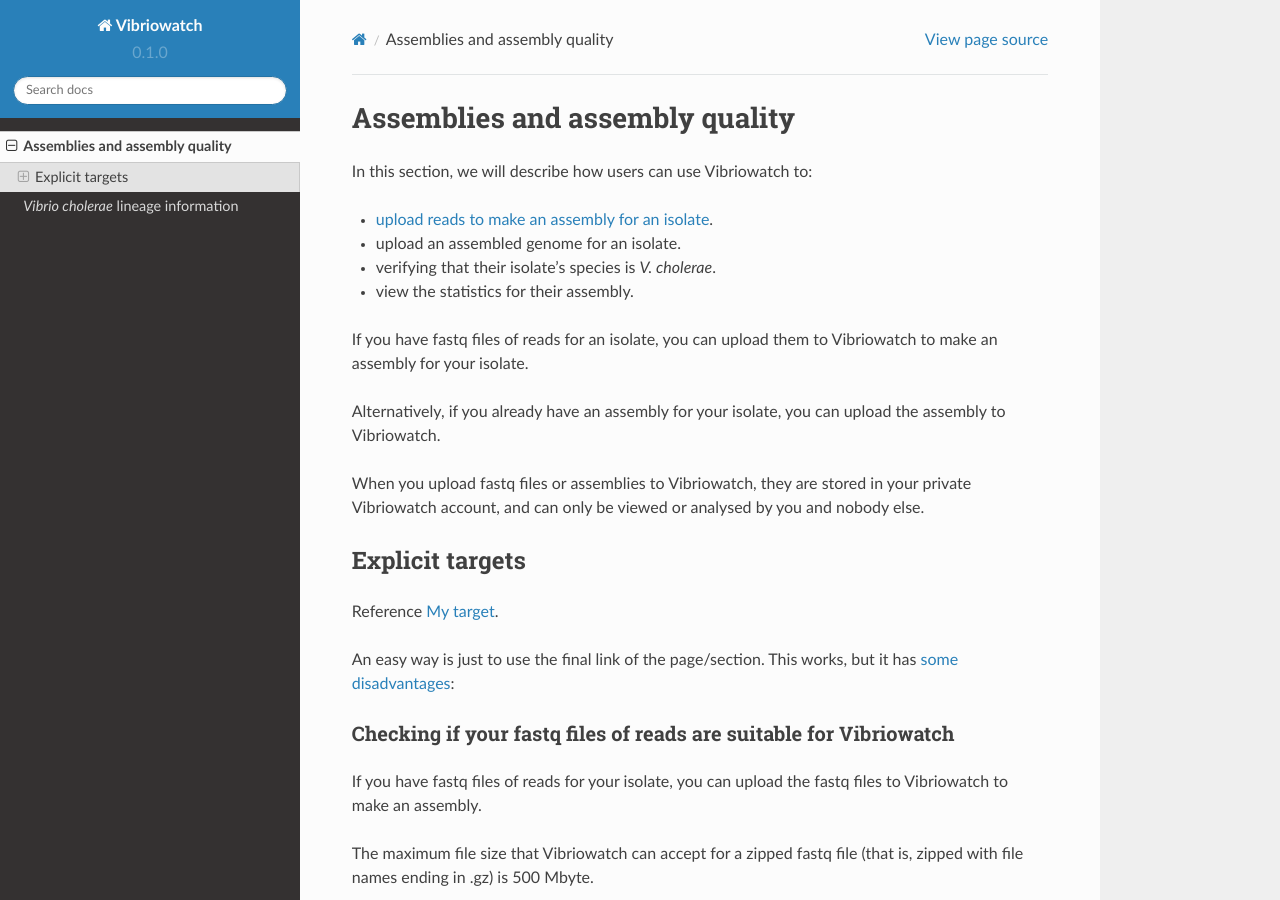
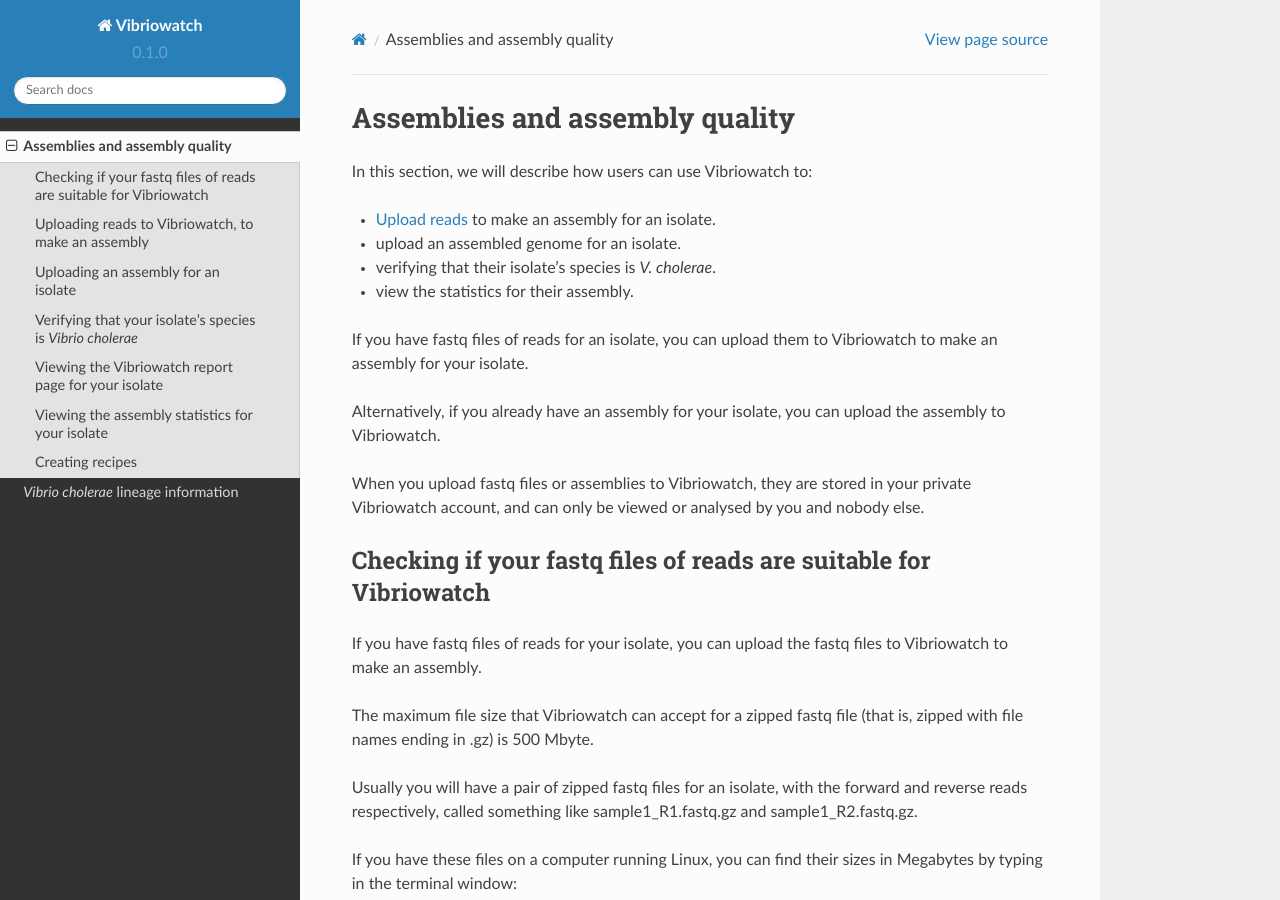
Before and after one commit to avrilcoghlan/cholerabook, a Sphinx documentation site: the page built from docs/source/assemblies.rst, in a window 1280 px wide and 900 px high. Built offline with Sphinx 7.4.7 and the Read the Docs theme 2.0.0, drawn with Linux system fonts in a browser that asks for light colours.

Commit message:
Update assemblies.rst
Tried to fix cross-reference within document

```diff
--- a/docs/source/assemblies.rst
+++ b/docs/source/assemblies.rst
@@ -3,7 +3,7 @@
 
 In this section, we will describe how users can use Vibriowatch to:
 
-* :ref:`upload reads to make an assembly for an isolate<target to paragraph1>`.
+* `Upload reads`_ to make an assembly for an isolate.
 * upload an assembled genome for an isolate.
 * verifying that their isolate's species is *V. cholerae*.
 * view the statistics for their assembly.
@@ -13,20 +13,6 @@
 Alternatively, if you already have an assembly for your isolate, you can upload the assembly to Vibriowatch.
 
 When you upload fastq files or assemblies to Vibriowatch, they are stored in your private Vibriowatch account, and can only be viewed or analysed by you and nobody else.
-
-.. _My target:
-
-Explicit targets
-~~~~~~~~~~~~~~~~
-
-Reference `My target`_.
-
-.. _target to paragraph:
-
-An easy way is just to use the final link of the page/section.
-This works, but it has :ref:`some disadvantages <target to paragraph>`:
-
-.. _target to paragraph1:
 
 Checking if your fastq files of reads are suitable for Vibriowatch
 ------------------------------------------------------------------
@@ -55,6 +41,8 @@
 If the zipped fastq files are each :math:`<` 500 Mbyte in size, then they are fine for Vibriowatch to accept.
 
 If your zipped fastq files of reads are :math:`>` 500 Mbyte in size, you could either (i) sample a smaller set of the reads in the files to give to Vibriowatch to make an assembly (the easier option), or (ii) alternatively you can make an assembly outside Vibriowatch using an assembly software (a more difficult option).
+
+.. _Upload reads:
 
 Uploading reads to Vibriowatch, to make an assembly
 ---------------------------------------------------
```
